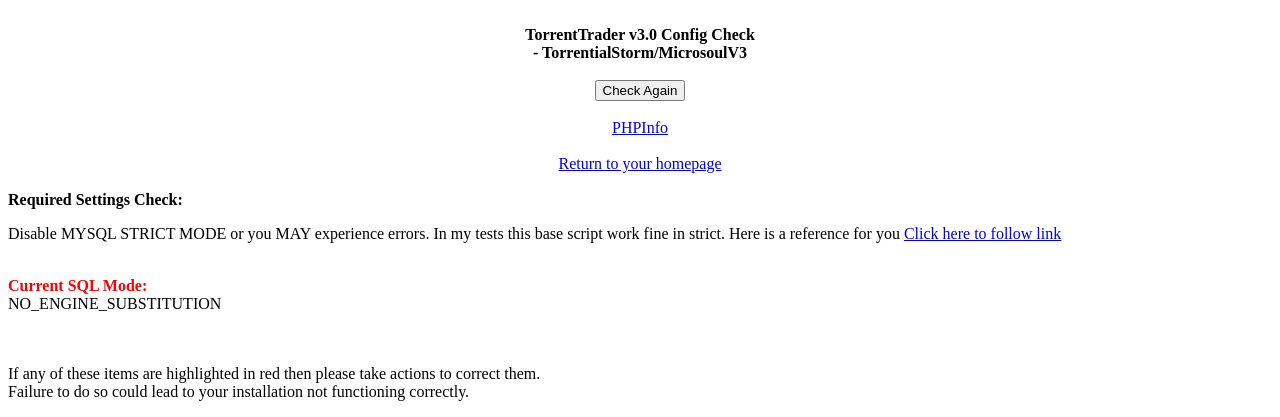
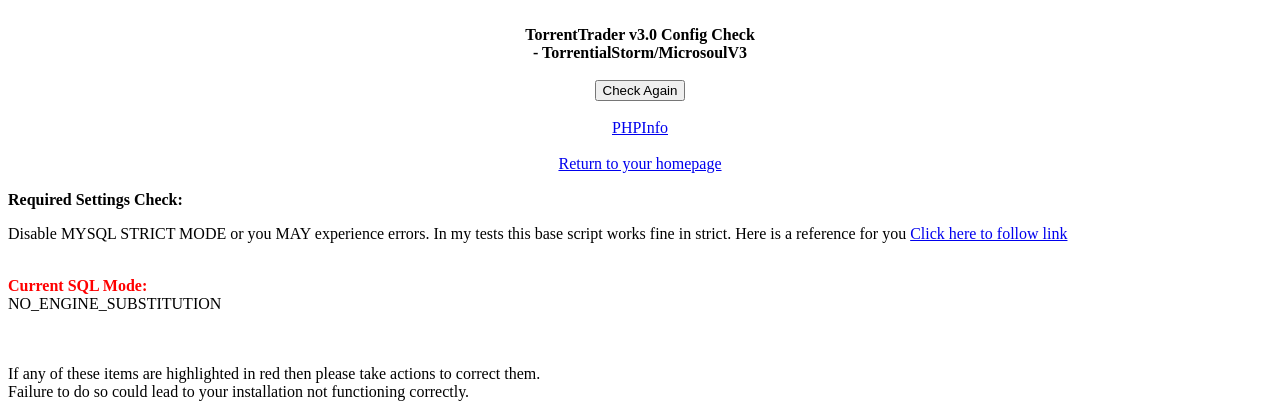
Before and after one commit to MicrosoulV3/TorrentTrader-v3, a PHP site: page /check.php in a window 1280 px wide. Shown: the top 417 px of the page. Run offline with PHP 8.4, Linux system fonts and the light colour scheme; some libraries are stand-ins or nearby versions.

Commit message:
Update check.php

```diff
--- a/TorrentTrader 3.0/upload/check.php
+++ b/TorrentTrader 3.0/upload/check.php
@@ -54,7 +54,7 @@ td { vertical-align: top; }
 <a href="check.php?phpinfo=1">PHPInfo</a><br /><br />
 <a href='index.php'>Return to your homepage</a></center><br />
 <b>Required Settings Check:</b><br />
-<p>Disable MYSQL STRICT MODE or you MAY experience errors. In my tests this base script work fine in strict. Here is a reference for you <a href='https://www.linode.com/community/questions/17070/how-can-i-disable-mysql-strict-mode' target= "_blank">Click here to follow link</a></p>
+<p>Disable MYSQL STRICT MODE or you MAY experience errors. In my tests this base script works fine in strict. Here is a reference for you <a href='https://www.linode.com/community/questions/17070/how-can-i-disable-mysql-strict-mode' target= "_blank">Click here to follow link</a></p>
 	<br />
 
 	<?php
```
